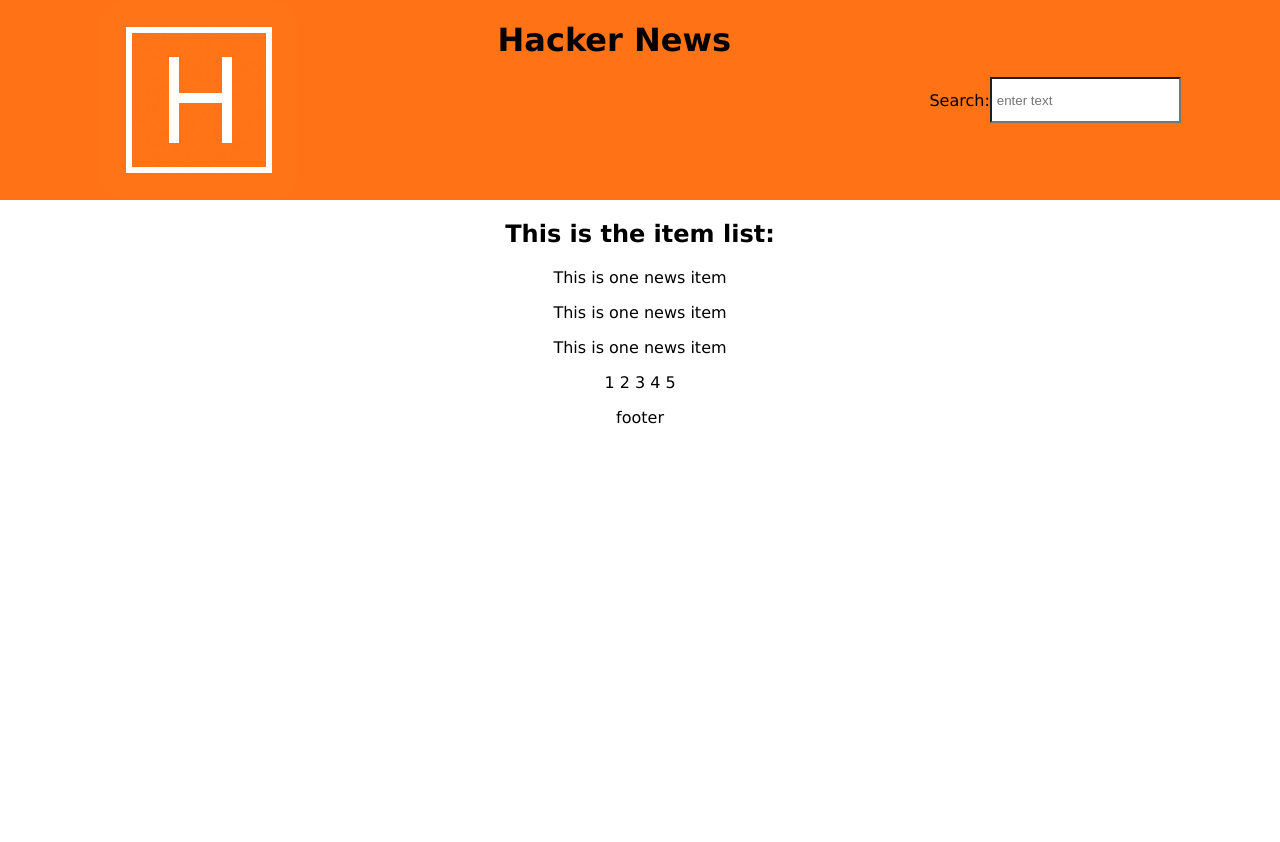
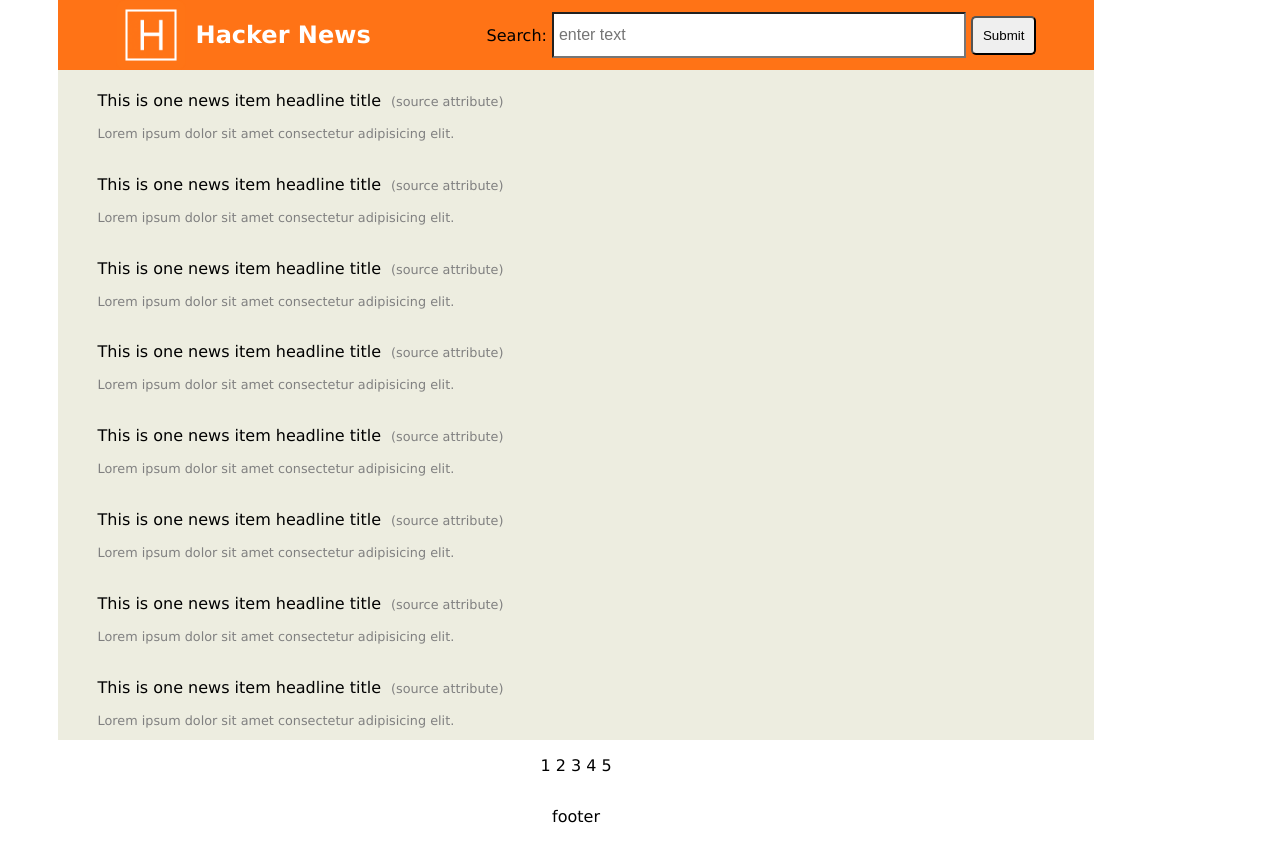
Before and after one commit to paulsalamone/hacker-news, a React (Create React App) app: page / in a window 1280 px wide. Before the commit the page ends 800 px from the top, so only its background shows below. Built offline with nearby package versions, Linux system fonts and the light colour scheme.

Commit message:
more work on header and item list

```diff
--- a/src/App.css
+++ b/src/App.css
@@ -1,10 +1,19 @@
 /* GENERAL */
-
+* {
+  /* border: 1px solid blue; */
+}
 
 .App {
-  text-align: center;
   font-family: Verdana, Geneva, Tahoma, sans-serif;
   font-size: 16px;
+  display: flex;
+  flex-direction: column;
+  align-items: center;
+  width: 90%;
+  max-width: 1400px;
+  box-sizing: border-box;
+  margin: 0;
+
 }
 
 
@@ -15,8 +24,26 @@
   display: flex;
   flex-direction: row;
   justify-content: space-around;
+  width: 90%;
+  max-width: 1400px;
 }
 
+#logo-text {
+  display: flex;
+  flex-direction: row;
+  align-items: center;
+  color: white;
+}
+
+#logo-text h1 {
+  margin-left: 10px;
+  font-size: 1.5rem;
+}
+
+#logo {
+  width: 70px;
+  height: auto;
+}
 
 .header form {
   display: flex;
@@ -25,12 +52,57 @@
   align-items: center;
 }
 
+.header form button {
+  margin-left: 5px;
+  padding: 10px;
+  border-radius: 5px;
+}
+
 .header p {
   font-size: 1.5 rem;
 }
+
 .header #search-box {
   height: 2rem;
   padding: 5px;
   border-radius: 1px;
   font-size: 1.5 rem;
+  width: 400px;
 }
+
+#search {
+  font-size: 1rem;
+  margin-right: 5px;
+}
+
+.header input {
+  font-size: 1rem;
+}
+/* ITEM LIST / ITEMS */
+main {
+  background-color: rgb(237, 237, 224);
+  display: flex;
+  flex-direction: column;
+  align-items: flex-start;
+  justify-content: center;
+  width: 90%;
+  max-width: 1400px;
+}
+
+.headline-item {
+  width: 90%;
+  margin: 5px 50px 0px 40px;
+}
+
+.headline-title {
+  font-size: 1rem;
+  font-weight: 500;
+  margin-right: 10px;
+  margin-bottom: 0px;
+}
+
+.headline-source, .headline-details {
+  font-size: .8rem;
+  color: grey;
+
+}
--- a/src/App.js
+++ b/src/App.js
@@ -10,16 +10,16 @@
   return (
     <div className="App">
 
-        <Header className="header" />
+        <Header />
 
-        <ItemList className="item-list" />
+        <ItemList />
 
         {/* <Spinner className="spinner" /> */}
 
-        <Pagination className="pagination" />
+        <Pagination  />
 
 
-      <Footer className="footer" />
+      <Footer />
 
     </div>
   );
--- a/src/Header.js
+++ b/src/Header.js
@@ -7,11 +7,14 @@
 	return (
 		<>
 		<header className="header">
-			<img src={logo} />
+		<div id="logo-text">
+		<img src={logo} id="logo"/>
 		<h1>Hacker News</h1>
+		</div>
 		<form>
-			<p>Search: </p>
+			<p id="search">Search: </p>
 			<input type="text" placeholder="enter text" id="search-box"></input>
+			<button>Submit</button>
 
 		</form>
 		</header>
--- a/src/Item.js
+++ b/src/Item.js
@@ -1,10 +1,16 @@
 import React from 'react';
+import './App.css';
 
 const Item = () => {
 
 	return (
 		<>
-		<p>This is one news item</p>
+		<div className="headline-item">
+
+		<p><span className='headline-title'>This is one news item headline title</span>
+		<span className="headline-source">(source attribute)</span></p>
+		<p className="headline-details">Lorem ipsum dolor sit amet consectetur adipisicing elit.</p>
+		</div>
 		</>
 	)
 
--- a/src/ItemList.js
+++ b/src/ItemList.js
@@ -1,16 +1,27 @@
 import React from 'react';
 import Item from './Item';
+import MockData from './hackernews.json'
+import './App.css';
 
 
 const ItemList = () => {
 
 	return (
 		<>
-		<h2>This is the item list:</h2>
-		<Item />
-		<Item />
-		<Item />
-
+		{/* placeholder content: */}
+		<main>
+			{/* <section className="headlines-list"> */}
+				{/* <h2>articles list</h2> */}
+				<Item />
+				<Item />
+				<Item />
+				<Item />
+				<Item />
+				<Item />
+				<Item />
+				<Item />
+			{/* </section> */}
+		</main>
 		</>
 	)
 
```
Also changed, not shown: src/lorem.html (added).
